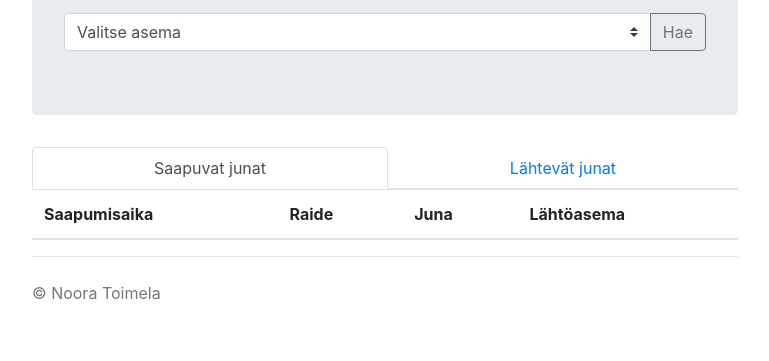
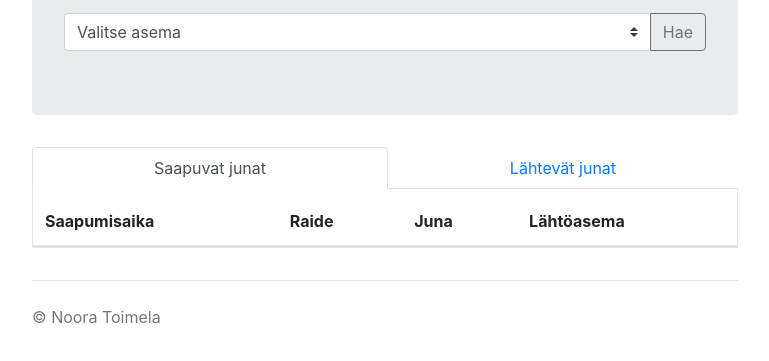
Before and after one commit to noora-t/Juna-aikataulut, a plain HTML site: page index.html in a window 1280 px wide. Shown: the part 215-576 px from the top of the page, without its empty margins (255-1024 px from the left). Drawn offline with nearby package versions, Linux system fonts and the light colour scheme.

Commit message:
Update junat.css

```diff
--- a/junat.css
+++ b/junat.css
@@ -28,6 +28,7 @@ body {
 /* Custom page footer */
 .footer {
   padding-top: 1.5rem;
+  margin-top: 2em;
   color: #777;
   border-top: .05rem solid #e5e5e5;
 }
@@ -77,3 +78,17 @@ body {
     border-bottom: 0;
   }
 }
+
+thead {
+    border-top: 0.5em solid white;
+}
+
+.tab-content {
+    border-left: 0.05em solid #e5e5e5;
+    border-right: 0.05em solid #e5e5e5;
+    border-bottom: 0.05em solid #e5e5e5;
+}
+
+.table {
+    margin-bottom: 0em;
+}
```
